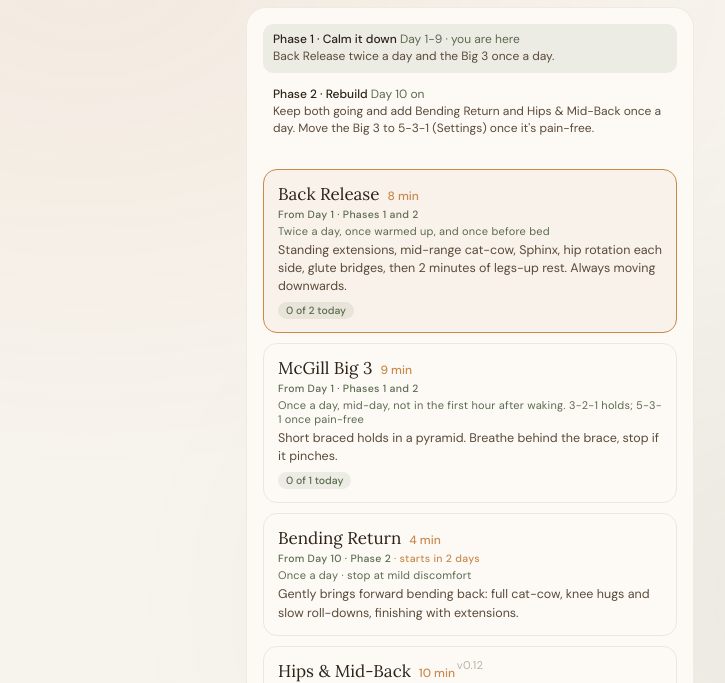
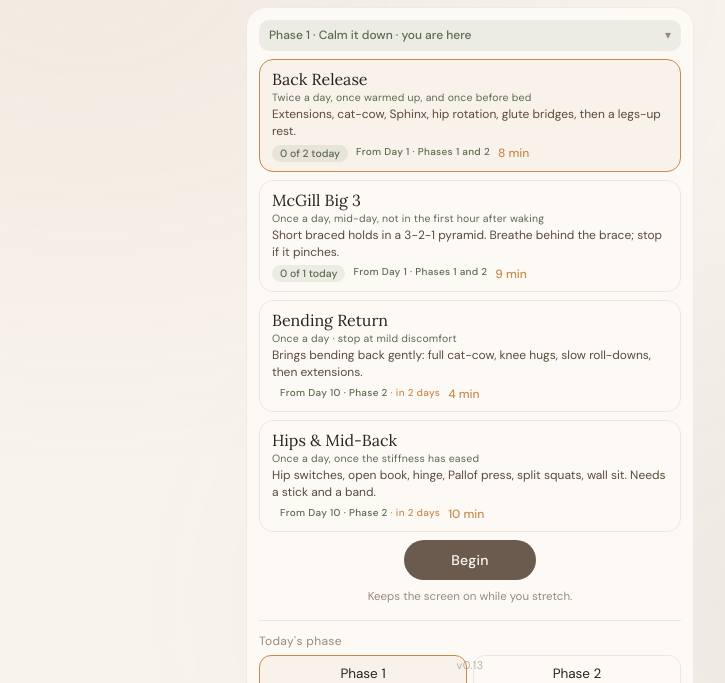
Before and after one commit to PhilOutram/back-reset, a plain HTML site: page index.html in a window 1280 px wide. Shown: the part 117-800 px from the top of the page, without its empty margins (170-895 px from the left). Drawn offline with Linux system fonts and the light colour scheme.

Commit message:
Initial commit: back-reset

```diff
--- a/app.js
+++ b/app.js
@@ -89,7 +89,7 @@
   Phase.stamp();
 
   /* ── Big 3 options ─────────────────────────────────────────── */
-  function big3Opts() { return { ...DEFAULT_OPTIONS, ...Store.get("big3", {}) }; }
+  const big3Opts = () => big3Options();
 
   function renderBig3() {
     const opts = big3Opts();
@@ -100,7 +100,8 @@
       });
     });
     const mins = Math.round(buildRoutine("big3", opts).total / 60);
-    $("big3Summary").textContent = `About ${mins} minutes with these settings.`;
+    $("big3Summary").textContent = `Today (Phase ${Phase.of()}): ${opts.pyramid}, about ` +
+      `${mins} minutes.`;
   }
 
   document.querySelectorAll(".choice-group[data-opt]").forEach((g) => {
@@ -114,7 +115,7 @@
       }
       const opts = Store.get("big3", {});
       const key = g.dataset.opt;
-      opts[key] = key === "pyramid" ? b.dataset.val : Number(b.dataset.val);
+      opts[key] = key.startsWith("pyramid") ? b.dataset.val : Number(b.dataset.val);
       Store.set("big3", opts);
       renderBig3();
       Stretch.renderPicker();
--- a/index.html
+++ b/index.html
@@ -6,7 +6,7 @@
   <title>Back Reset</title>
   <meta name="description" content="Guided back-release stretches and a stand / sit / move desk timer that beeps when it's time to change.">
   <meta name="theme-color" content="#F7F3ED">
-  <meta name="app-version" content="v0.12">
+  <meta name="app-version" content="v0.13">
   <link rel="manifest" href="manifest.webmanifest">
   <link rel="icon" type="image/png" sizes="32x32" href="icon-32.png">
   <link rel="icon" type="image/png" sizes="192x192" href="icon-192.png">
@@ -16,7 +16,7 @@
   <meta name="apple-mobile-web-app-title" content="Back Reset">
   <link rel="preconnect" href="https://fonts.googleapis.com">
   <link href="https://fonts.googleapis.com/css2?family=Lora:ital,wght@0,400;0,500;1,400&family=DM+Sans:wght@300;400;500&display=swap" rel="stylesheet">
-  <link rel="stylesheet" href="styles.css?v=0.12">
+  <link rel="stylesheet" href="styles.css?v=0.13">
 </head>
 <body>
 <div class="app">
@@ -48,7 +48,10 @@
 
       <!-- Pick a routine -->
       <div class="screen pick visible" id="pickScreen">
-        <div class="plan-note" id="planNote"></div>
+        <details class="plan-note" id="planNote">
+          <summary><span id="planNow"></span></summary>
+          <div id="planBody"></div>
+        </details>
         <div class="routine-list" id="routineList"></div>
         <button class="btn btn-main" id="beginBtn">Begin</button>
         <p class="fine">Keeps the screen on while you stretch.</p>
@@ -265,15 +268,15 @@
         <h3>The plan</h3>
         <ul>
           <li><strong>Phase 1 · Calm it down (Day 1-9)</strong> - Back Release twice a day and the McGill Big 3 once a day.</li>
-          <li><strong>Phase 2 · Rebuild (Day 10 on)</strong> - keep both going and add Bending Return and Hips &amp; Mid-Back once a day.</li>
+          <li><strong>Phase 2 · Rebuild (Day 10 on)</strong> - keep both going, add Bending Return and Hips &amp; Mid-Back once a day, and the Big 3 steps up to 5-3-1.</li>
           <li>The <strong>Today's phase</strong> switch at the bottom of the Stretches tab moves to Phase 2 by itself on Day 10. It depends on how your back is, not the date: Phase 2 is for once the spasms have stopped, everyday moves are mostly comfortable and pain is mostly 3/10 or less. Not there yet? Switch back to Phase 1 and it stays there until you move on.</li>
           <li>Each day remembers its phase. Daily targets are set per phase (Log tab), and each day in the Log is checked against its own phase's targets.</li>
-          <li>Move the Big 3 from 3-2-1 to 5-3-1 in Settings once it's pain-free - that also goes by how it feels, not by the day.</li>
+          <li>Phase 2 doesn't mean pain-free - that can take weeks longer. The Big 3 pyramid follows the phase (3-2-1, then 5-3-1); change either in Settings.</li>
         </ul>
         <h3>Stretches</h3>
         <ul>
           <li><strong>Back Release</strong> - extensions, Sphinx, cat-cow, hip rotation, glute bridges and a short legs-up rest. Twice a day once you're warmed up, in both phases.</li>
-          <li><strong>McGill Big 3</strong> - short braced holds in a 3-2-1 pyramid, once a day mid-day. Switch to 5-3-1 in Settings once it's pain-free.</li>
+          <li><strong>McGill Big 3</strong> - short braced holds, once a day mid-day: a 3-2-1 pyramid in Phase 1 and 5-3-1 in Phase 2.</li>
           <li>Curl-ups and bird-dogs alternate sides on every hold (right, left, right, left...), so each side rests while the other works. Side planks stay in blocks - all the left holds, then all the right - so you only roll over once per set.</li>
           <li>Rests shrink as the sets get smaller: 20 s after the first set, 15 s after the second.</li>
           <li><strong>Bending Return</strong> - Phase 2, from Day 10. Gently brings forward bending back so a low hockey crouch stops feeling risky. Stop at mild discomfort.</li>
@@ -333,11 +336,16 @@
           <button data-val="pips">Pips only <small>no words</small></button>
         </div>
         <h3>McGill Big 3</h3>
-        <p>Applies the next time you begin the Big 3.</p>
-        <div class="choice-group" data-opt="pyramid">
-          <span class="choice-label">Pyramid</span>
-          <button data-val="3-2-1">3-2-1 <small>while sensitive</small></button>
-          <button data-val="5-3-1">5-3-1 <small>once pain-free</small></button>
+        <p>The pyramid steps up with the phase: 3-2-1 in Phase 1, 5-3-1 in Phase 2. If 5-3-1 is too much when you move on, set Phase 2 back to 3-2-1 here. Applies the next time you begin the Big 3.</p>
+        <div class="choice-group" data-opt="pyramid1">
+          <span class="choice-label">Pyramid in Phase 1 · Calm it down</span>
+          <button data-val="3-2-1">3-2-1</button>
+          <button data-val="5-3-1">5-3-1</button>
+        </div>
+        <div class="choice-group" data-opt="pyramid2">
+          <span class="choice-label">Pyramid in Phase 2 · Rebuild</span>
+          <button data-val="3-2-1">3-2-1</button>
+          <button data-val="5-3-1">5-3-1</button>
         </div>
         <div class="choice-group" data-opt="holdSecs">
           <span class="choice-label">Hold</span>
@@ -356,7 +364,7 @@
 
 </div>
 
-<script src="version.js?v=0.12"></script>
+<script src="version.js?v=0.13"></script>
 <script>
   // Stale-script guard: if a cached older version.js answered this newer page, reload
   // once so the new service worker can serve matching files.
@@ -371,12 +379,12 @@
     }
   })();
 </script>
-<script src="core.js?v=0.12"></script>
-<script src="routines.js?v=0.12"></script>
-<script src="stretch.js?v=0.12"></script>
-<script src="desk.js?v=0.12"></script>
-<script src="pain.js?v=0.12"></script>
-<script src="log.js?v=0.12"></script>
-<script src="app.js?v=0.12"></script>
+<script src="core.js?v=0.13"></script>
+<script src="routines.js?v=0.13"></script>
+<script src="stretch.js?v=0.13"></script>
+<script src="desk.js?v=0.13"></script>
+<script src="pain.js?v=0.13"></script>
+<script src="log.js?v=0.13"></script>
+<script src="app.js?v=0.13"></script>
 </body>
 </html>
--- a/routines.js
+++ b/routines.js
@@ -202,10 +202,20 @@ const PYRAMIDS = {
 };
 
 const DEFAULT_OPTIONS = {
-  pyramid: "3-2-1",
+  pyramid1: "3-2-1",   // Big 3 pyramid in Phase 1 ...
+  pyramid2: "5-3-1",   // ... and in Phase 2. Both can be changed in Settings.
   holdSecs: 8,
   restSecs: 20,
 };
+
+// The Big 3 options for a phase: the pyramid steps up with the phase. Before v0.13 there
+// was a single pyramid setting, which becomes Phase 1's.
+function big3Options(phase = Phase.of()) {
+  const stored = Store.get("big3", {});
+  const legacy = stored.pyramid ? { pyramid1: stored.pyramid } : {};
+  const opts = { ...DEFAULT_OPTIONS, ...legacy, ...stored };
+  return { ...opts, pyramid: opts[`pyramid${phase}`] };
+}
 
 /* ── Segment helpers ─────────────────────────────────────────── */
 function seg(ex, kind, secs, extra = {}) {
@@ -291,8 +301,8 @@ const PHASES = [
   { n: 1, fromDay: 1, name: "Phase 1 · Calm it down",
     plan: "Back Release twice a day and the Big 3 once a day." },
   { n: 2, fromDay: PHASE_TWO_DAY, name: "Phase 2 · Rebuild",
-    plan: "Keep both going and add Bending Return and Hips & Mid-Back once a day. Move " +
-          "the Big 3 to 5-3-1 (Settings) once it's pain-free." },
+    plan: "Keep both going, add Bending Return and Hips & Mid-Back once a day, and the " +
+          "Big 3 steps up to a 5-3-1 pyramid." },
 ];
 const PHASE_KEYS = ["phase", "phaseChosen"];   // History fields that are not activity
 
@@ -338,8 +348,8 @@ const ROUTINES = [
     short: "Release",
     fromDay: 1,
     when: "Twice a day, once warmed up, and once before bed",
-    blurb: "Standing extensions, mid-range cat-cow, Sphinx, hip rotation each side, glute " +
-           "bridges, then 2 minutes of legs-up rest. Always moving downwards.",
+    blurb: "Extensions, cat-cow, Sphinx, hip rotation, glute bridges, then a legs-up " +
+           "rest.",
     // Ordered standing -> hands and knees -> front -> back, so every change of position
     // is downhill and nothing asks a relaxed back to push you back up off the floor.
     build: () => [
@@ -365,9 +375,10 @@ const ROUTINES = [
     name: "McGill Big 3",
     short: "Big 3",
     fromDay: 1,
-    when: "Once a day, mid-day, not in the first hour after waking. 3-2-1 holds; 5-3-1 " +
-          "once pain-free",
-    blurb: "Short braced holds in a pyramid. Breathe behind the brace, stop if it pinches.",
+    when: "Once a day, mid-day, not in the first hour after waking",
+    // Says which pyramid today's phase uses.
+    blurb: (o) => `Short braced holds in a ${o.pyramid} pyramid. Breathe behind the brace; ` +
+      "stop if it pinches.",
     build: (opts) => [
       ...pyramid("curlUp", opts, MOVE_SECS, "Get down the easy way and lie on your back."),
       ...pyramid("sidePlank", opts, LEAD_IN + 6,
@@ -381,8 +392,8 @@ const ROUTINES = [
     short: "Bending",
     fromDay: PHASE_TWO_DAY,
     when: "Once a day · stop at mild discomfort",
-    blurb: "Gently brings forward bending back: full cat-cow, knee hugs and slow roll-downs, " +
-           "finishing with extensions.",
+    blurb: "Brings bending back gently: full cat-cow, knee hugs, slow roll-downs, then " +
+           "extensions.",
     build: () => [
       ...timed("catCowFull", 64, MOVE_SECS, {
         how: "Get down the easy way: half kneel, lower the other knee, hands down.",
@@ -403,8 +414,8 @@ const ROUTINES = [
     short: "Hips",
     fromDay: PHASE_TWO_DAY,
     when: "Once a day, once the stiffness has eased",
-    blurb: "Hip switches, open book, dowel hinge, Pallof press, split squats and a wall sit. " +
-           "Needs a stick and a band.",
+    blurb: "Hip switches, open book, hinge, Pallof press, split squats, wall sit. Needs a " +
+           "stick and a band.",
     build: () => [
       ...timed("hipSwitch", 64, MOVE_SECS, {
         how: "Sit on the floor, knees bent, hands on the floor behind you.",
--- a/stretch.js
+++ b/stretch.js
@@ -23,7 +23,8 @@ const Stretch = (() => {
   const $ = (id) => document.getElementById(id);
   const els = {
     pick: $("pickScreen"), play: $("playArea"), done: $("doneScreen"),
-    list: $("routineList"), begin: $("beginBtn"), plan: $("planNote"),
+    list: $("routineList"), begin: $("beginBtn"),
+    planNow: $("planNow"), planBody: $("planBody"),
     phaseChoice: $("phaseChoice"), phaseNote: $("phaseNote"),
     exCount: $("exCount"), poseImg: $("poseImg"), pose: $("pose"),
     ring: $("timerRing"), num: $("timerNum"), pill: $("phasePill"),
@@ -61,22 +62,22 @@ const Stretch = (() => {
     const left = r.fromDay - Targets.dayNumber();
     let hint = "";
     if (phase2 && Phase.of() === 1) {
-      hint = left > 0 ? `starts in ${plural(left, "day")}` : "when you move to Phase 2";
+      hint = left > 0 ? `in ${plural(left, "day")}` : "when you move on";
       hint = ` <span class="day-hint">· ${hint}</span>`;
     }
     return `<span class="routine-phase">From Day ${r.fromDay} · ` +
       `${phase2 ? "Phase 2" : "Phases 1 and 2"}${hint}</span>`;
   }
 
-  // The two-phase plan above the cards, with today's phase picked out.
+  // The two-phase plan above the cards, collapsed to one line naming today's phase.
   function renderPlan() {
     const now = Phase.info();
-    els.plan.innerHTML = PHASES.map((p, i) => {
+    els.planNow.textContent = `${now.name} · you are here`;
+    els.planBody.innerHTML = PHASES.map((p, i) => {
       const to = PHASES[i + 1] ? `-${PHASES[i + 1].fromDay - 1}` : " on";
       return `<p class="${p === now ? "now" : ""}"><b>${p.name}</b> ` +
-        `<span>Day ${p.fromDay}${to}${p === now ? " · you are here" : ""}</span><br>` +
-        `${p.plan}</p>`;
-    }).join("");
+        `<span>Day ${p.fromDay}${to}</span><br>${p.plan}</p>`;
+    }).join("") + '<p class="plan-more">Switch phase at the bottom of this page.</p>';
   }
 
   function badgeFor(n, target) {
@@ -126,18 +127,18 @@ const Stretch = (() => {
     renderPhaseSwitch();
     const today = History.day();
     const targets = Targets.get(Phase.of());
-    const opts = Store.get("big3", {});
+    const opts = big3Options();
     els.list.innerHTML = ROUTINES.map((r) => {
       const mins = Math.round(buildRoutine(r.id, opts).total / 60);
-      const badge = badgeFor(today[r.id] || 0, targets[r.id] || 0);
+      const badge = badgeFor(today[r.id] || 0, targets[r.id] || 0) || "<span></span>";
+      const blurb = typeof r.blurb === "function" ? r.blurb(opts) : r.blurb;
       return `
         <button class="routine ${r.id === selected ? "selected" : ""}" data-id="${r.id}">
-          <span class="routine-head"><span class="routine-name">${r.name}</span>
+          <span class="routine-name">${r.name}</span>
+          <span class="routine-when">${r.when}</span>
+          <span class="routine-blurb">${blurb}</span>
+          <span class="routine-foot">${badge}${phaseTag(r)}
             <span class="routine-mins">${mins} min</span></span>
-          ${phaseTag(r)}
-          <span class="routine-when">${r.when}</span>
-          <span class="routine-blurb">${r.blurb}</span>
-          ${badge}
         </button>`;
     }).join("");
   }
@@ -313,7 +314,7 @@ const Stretch = (() => {
 
   function start() {
     Sound.get();   // unlock audio inside the tap
-    plan = buildRoutine(selected, Store.get("big3", {}));
+    plan = buildRoutine(selected, big3Options());
     paused = false;
     els.pause.textContent = "Pause";
     els.pick.classList.remove("visible");
--- a/styles.css
+++ b/styles.css
@@ -921,3 +921,44 @@ header p { font-size: 11px; color: var(--text-light); letter-spacing: .03em; }
   text-transform: uppercase;
   color: var(--moss);
 }
+
+/* ── Tighter routine cards and a collapsed plan (v0.13) ─────── */
+.pick { gap: 10px; }
+.routine-list { gap: 8px; }
+.routine { gap: 2px; padding: 9px 12px; }
+.routine-name { font-size: 16px; line-height: 1.25; }
+.routine-when { font-size: 10.5px; }
+.routine-blurb { font-size: 12px; line-height: 1.4; }
+.routine-foot {
+  display: flex;
+  align-items: center;
+  justify-content: space-between;
+  gap: 8px;
+  margin-top: 3px;
+}
+.routine-foot .done-badge { margin-top: 0; }
+.routine-foot .routine-phase { flex: 1; text-align: center; font-size: 10px; }
+
+.plan-note { display: block; margin-bottom: 0; width: 100%; }
+.plan-note summary {
+  cursor: pointer;
+  list-style: none;
+  display: flex;
+  justify-content: space-between;
+  align-items: center;
+  padding: 7px 10px;
+  border-radius: 10px;
+  background-color: rgba(90,107,78,.1);
+  font-size: 12px;
+  font-weight: 500;
+  color: var(--text-dark);
+  text-align: left;
+}
+.plan-note summary::-webkit-details-marker { display: none; }
+.plan-note summary::after { content: '▾'; color: var(--text-light); margin-left: 8px; }
+.plan-note[open] summary::after { content: '▴'; }
+#planBody { display: flex; flex-direction: column; gap: 4px; margin-top: 6px; }
+.plan-note p.plan-more { padding: 0 10px; color: var(--text-light); }
+#stretchView .card { padding: 12px 12px 14px; }
+.pick { gap: 8px; }
+#beginBtn { padding-top: 11px; padding-bottom: 11px; }
--- a/sw.js
+++ b/sw.js
@@ -6,7 +6,7 @@
 // Bump V on every release, in step with version.js and the ?v= stamps in index.html.
 // CSS/JS are cached under their exact stamped URLs: never match ignoring the query, or an
 // old worker hands the new page last release's scripts and it breaks on first open.
-const V = "0.12";
+const V = "0.13";
 const CACHE = `back-reset-v${V}`;
 const STAMPED = ["styles.css", "version.js", "core.js", "routines.js", "stretch.js",
   "desk.js", "pain.js", "log.js", "app.js"].map((f) => `${f}?v=${V}`);
--- a/version.js
+++ b/version.js
@@ -1,10 +1,20 @@
 // Back Reset - version and changelog.
 // Bump VERSION and prepend an entry on EVERY publish, and change the ?v= stamps in
 // index.html and the CACHE name in sw.js to match. Dates are YYYY-MM-DD.
-const VERSION = "v0.12";
+const VERSION = "v0.13";
 
 // Newest first.
 const CHANGELOG = [
+  {
+    version: "v0.13",
+    date: "2026-11-22",
+    notes: [
+      "The Big 3 pyramid follows the phase: 3-2-1 in Phase 1, 5-3-1 in Phase 2. Each can " +
+        "be changed in Settings.",
+      "Tighter routine cards and a collapsed plan, so all four routines and Begin fit on a " +
+        "phone screen.",
+    ],
+  },
   {
     version: "v0.12",
     date: "2026-11-22",
```
